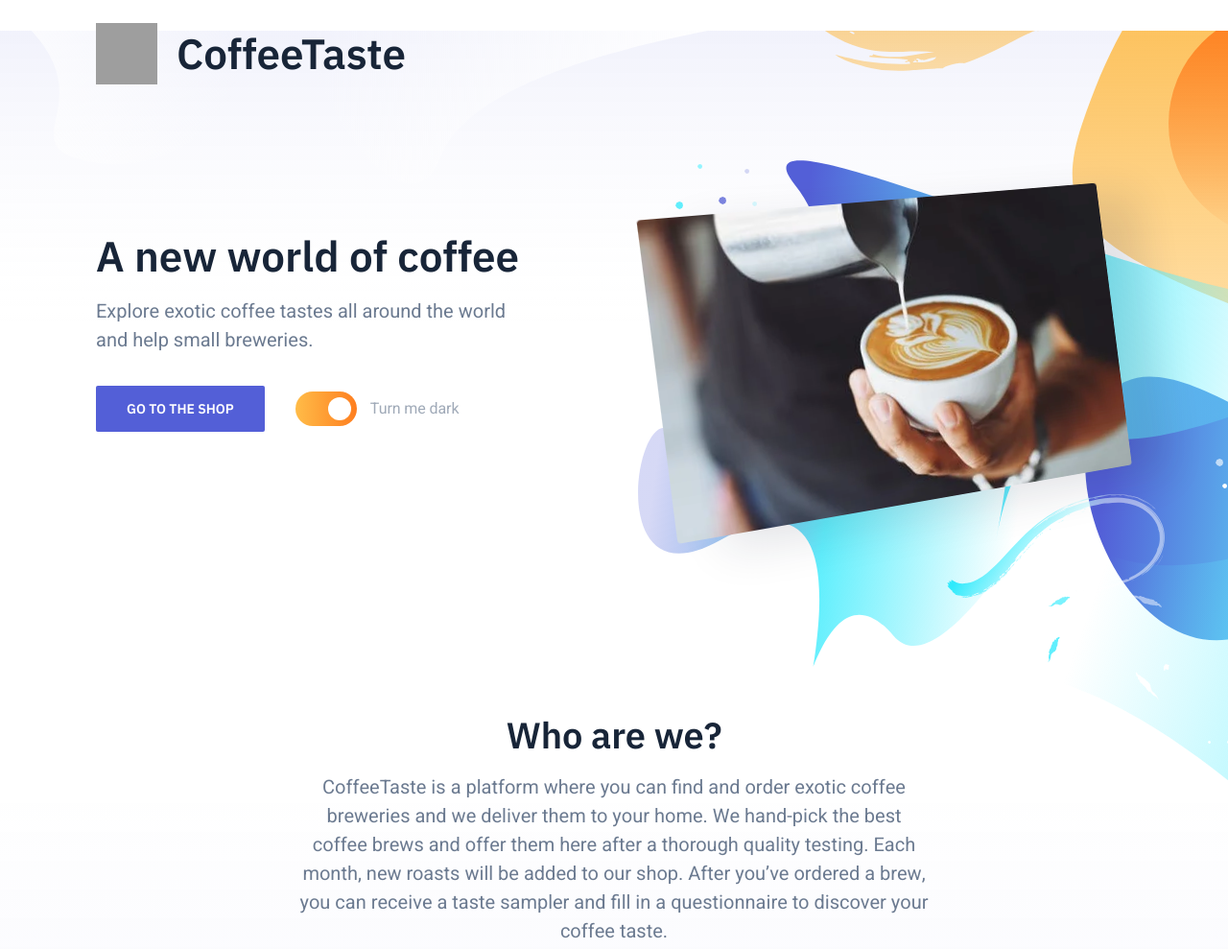
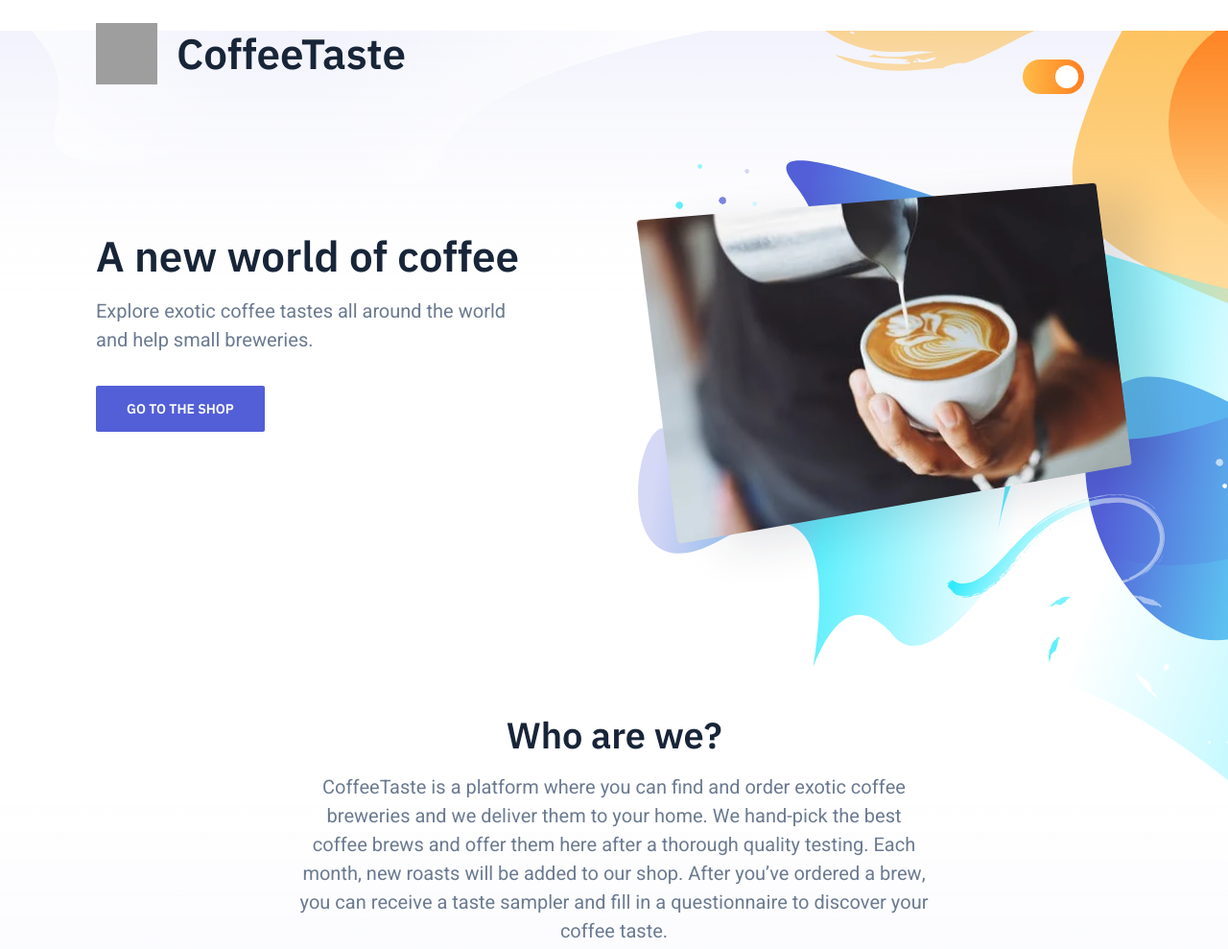
Before and after one commit to Bjornvdb/pythoneers-frontend-website, a website: page public/index.html in a window 1280 px wide. Shown: the top 989 px of the page at 96% size. Drawn offline with nearby package versions, Linux system fonts and the light colour scheme; grey boxes are pictures that could not be loaded.

Commit message:
fix button

```diff
--- a/public/index.html
+++ b/public/index.html
@@ -25,6 +25,10 @@
                             CoffeeTaste
                         </h1>
                     </div>
+                    <div class="lights-toggle" style="margin-right: 1.8rem;">
+                        <input id="lights-toggle" type="checkbox" name="lights-toggle" class="switch" checked="checked">
+                        <label for="lights-toggle" class="text-xs"></label>
+                    </div>
                 </div>
             </div>
         </header>
@@ -38,10 +42,7 @@
 	                        <p class="hero-paragraph">Explore exotic coffee tastes all around the world and help small breweries.</p>
 	                        <div class="hero-cta">
 								<a class="button button-primary" target="_blank" href="http://pythoneers-coffee-taste-ucllteam15.ocp-ucll-40cb0df2b03969eabb3fac6e80373775-0000.eu-de.containers.appdomain.cloud/">Go to the shop</a>
-								<div class="lights-toggle">
-									<input id="lights-toggle" type="checkbox" name="lights-toggle" class="switch" checked="checked">
-									<label for="lights-toggle" class="text-xs"><span>Turn me <span class="label-text">dark</span></span></label>
-								</div>
+
 							</div>
 						</div>
 						<div class="hero-media">
```
